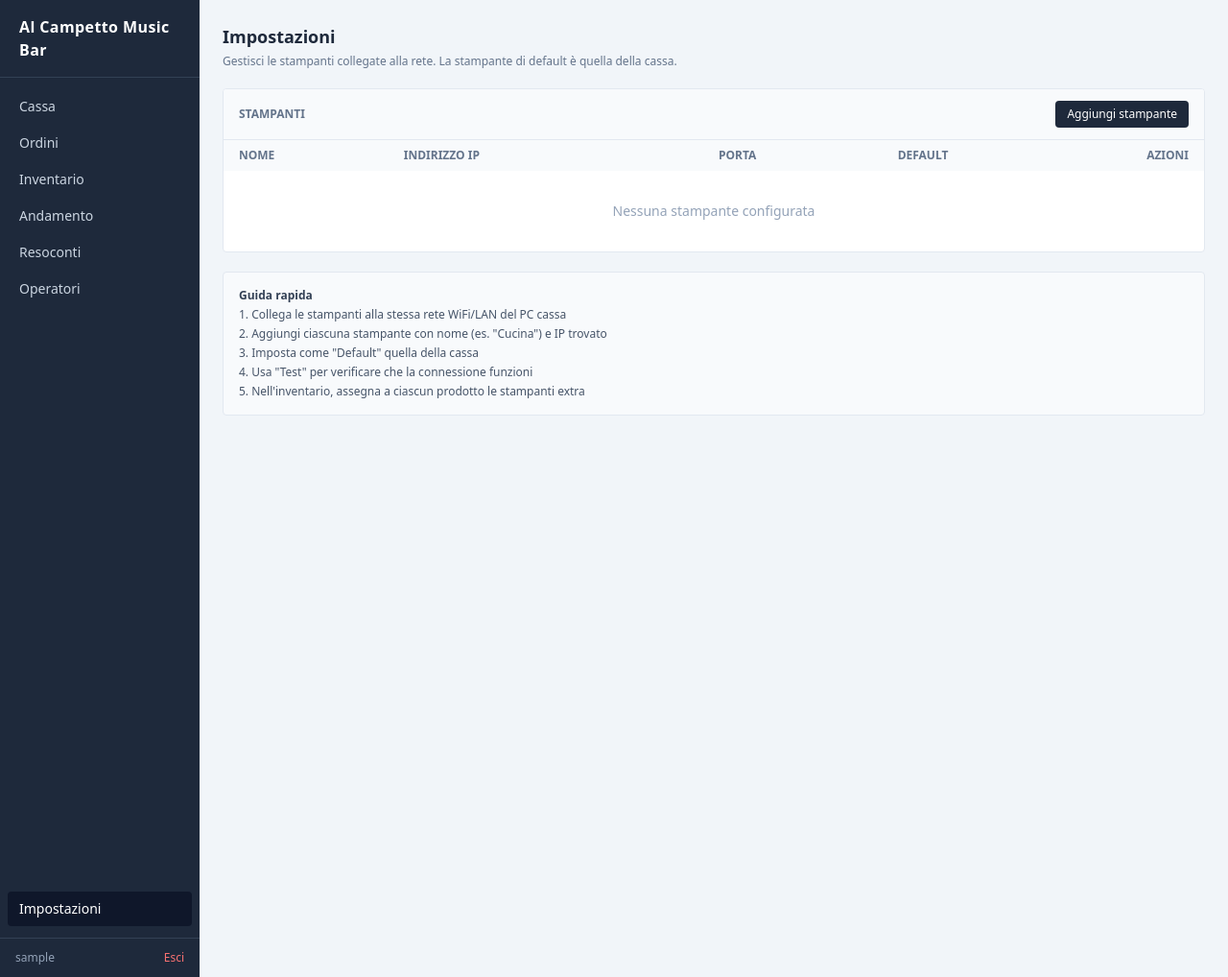
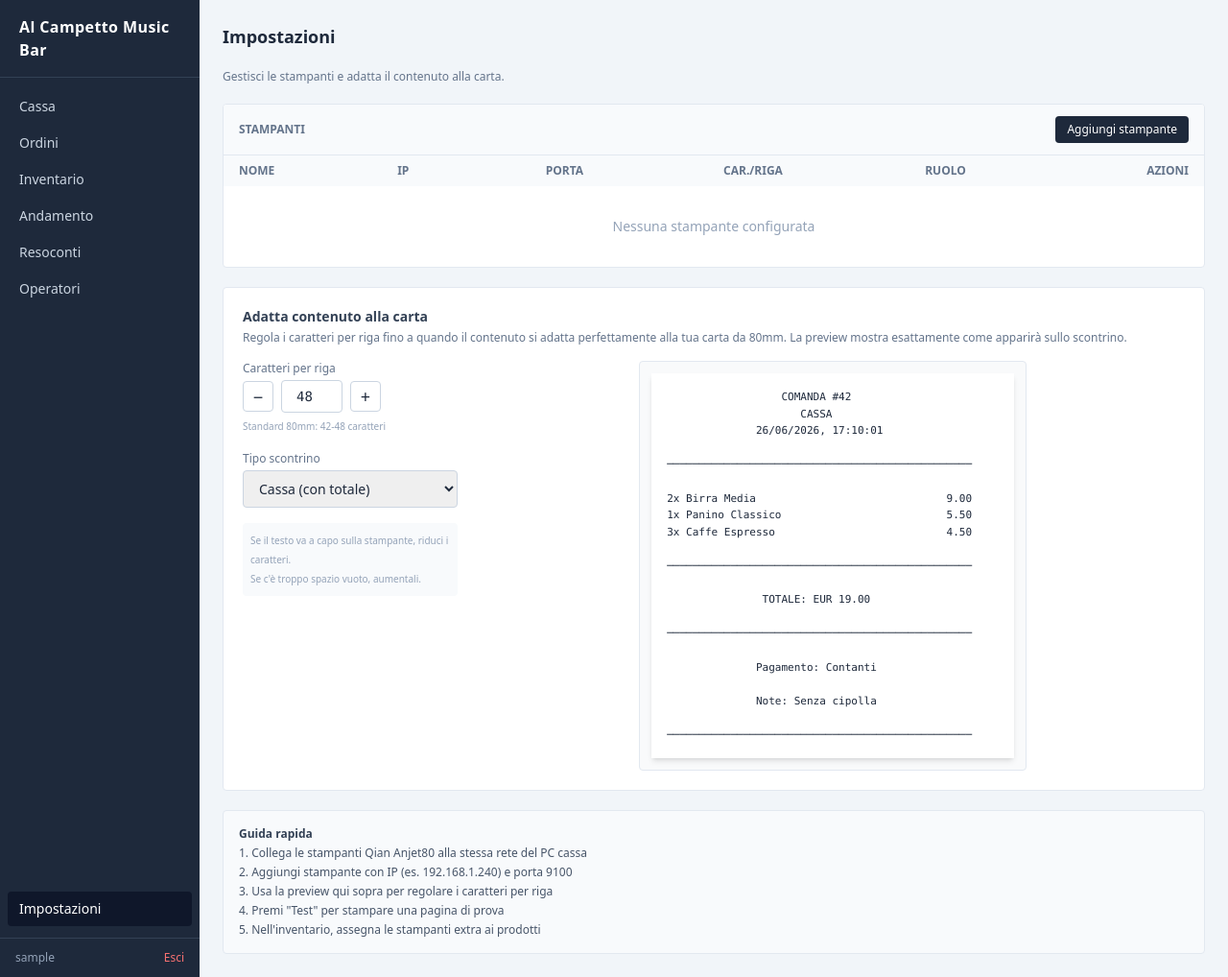
Before and after one commit to tictacguy/simple_bear_stand_management_system, a Django app: page /impostazioni/ in a window 1280 px wide. Shown: the whole page at 96% size. Run offline with Django 5.2, Linux system fonts and the light colour scheme; the visitor is signed in with stand-in values (Sample User, id 1); data that the repository does not hold is empty; some libraries are stand-ins or nearby versions.

Commit message:
printing preview

```diff
--- a/gestionale/cassa/models.py
+++ b/gestionale/cassa/models.py
@@ -7,6 +7,7 @@ class Printer(models.Model):
     ip_address = models.GenericIPAddressField()
     port = models.PositiveIntegerField(default=9100)
     is_default = models.BooleanField(default=False, help_text="Stampante cassa (default)")
+    paper_width_chars = models.PositiveIntegerField(default=48, help_text="Caratteri per riga (80mm = 48)")
 
     def __str__(self):
         return f"{self.name} ({self.ip_address}:{self.port})"
--- a/gestionale/cassa/templates/cassa/impostazioni.html
+++ b/gestionale/cassa/templates/cassa/impostazioni.html
@@ -2,12 +2,12 @@
 {% block title %}Impostazioni{% endblock %}
 
 {% block content %}
-<div class="p-6">
+<div class="p-6 space-y-5">
     <h1 class="text-lg font-semibold text-slate-800 mb-1">Impostazioni</h1>
-    <p class="text-xs text-slate-500 mb-5">Gestisci le stampanti collegate alla rete. La stampante di default è quella della cassa.</p>
+    <p class="text-xs text-slate-500">Gestisci le stampanti e adatta il contenuto alla carta.</p>
 
-    <!-- Stampanti configurate -->
-    <div class="bg-white rounded border border-slate-200 overflow-hidden mb-5">
+    <!-- Stampanti -->
+    <div class="bg-white rounded border border-slate-200 overflow-hidden">
         <div class="px-4 py-3 bg-slate-50 border-b border-slate-200 flex justify-between items-center">
             <span class="text-xs font-semibold text-slate-500 uppercase">Stampanti</span>
             <button onclick="openModal()" class="px-3 py-1.5 bg-slate-800 text-white rounded text-xs hover:bg-slate-900">Aggiungi stampante</button>
@@ -16,9 +16,10 @@
             <thead class="text-xs text-slate-500 uppercase bg-slate-50">
                 <tr>
                     <th class="px-4 py-2 text-left">Nome</th>
-                    <th class="px-4 py-2 text-left">Indirizzo IP</th>
+                    <th class="px-4 py-2 text-left">IP</th>
                     <th class="px-4 py-2 text-center">Porta</th>
-                    <th class="px-4 py-2 text-center">Default</th>
+                    <th class="px-4 py-2 text-center">Car./riga</th>
+                    <th class="px-4 py-2 text-center">Ruolo</th>
                     <th class="px-4 py-2 text-right">Azioni</th>
                 </tr>
             </thead>
@@ -26,32 +27,73 @@
                 {% for p in printers %}
                 <tr class="border-t border-slate-100 hover:bg-slate-50">
                     <td class="px-4 py-3 font-medium">{{ p.name }}</td>
-                    <td class="px-4 py-3 font-mono text-slate-600">{{ p.ip_address }}</td>
+                    <td class="px-4 py-3 font-mono text-slate-600 text-xs">{{ p.ip_address }}</td>
                     <td class="px-4 py-3 text-center text-slate-500">{{ p.port }}</td>
-                    <td class="px-4 py-3 text-center">{% if p.is_default %}<span class="text-green-600 font-semibold">Cassa</span>{% else %}—{% endif %}</td>
+                    <td class="px-4 py-3 text-center text-slate-500">{{ p.paper_width_chars }}</td>
+                    <td class="px-4 py-3 text-center">{% if p.is_default %}<span class="text-green-600 font-semibold text-xs">Cassa</span>{% else %}<span class="text-slate-400 text-xs">Extra</span>{% endif %}</td>
                     <td class="px-4 py-3 text-right space-x-2">
                         <button onclick="testPrinter(this, {{ p.id }})" class="text-blue-600 hover:text-blue-800 text-xs">Test</button>
                         <button class="text-slate-600 hover:text-slate-900 text-xs edit-btn"
                                 data-id="{{ p.id }}" data-name="{{ p.name }}" data-ip="{{ p.ip_address }}"
-                                data-port="{{ p.port }}" data-default="{{ p.is_default|yesno:'true,false' }}">Modifica</button>
+                                data-port="{{ p.port }}" data-default="{{ p.is_default|yesno:'true,false' }}"
+                                data-paper="{{ p.paper_width_chars }}">Modifica</button>
                         <button onclick="deletePrinter({{ p.id }})" class="text-red-600 hover:text-red-800 text-xs">Elimina</button>
                     </td>
                 </tr>
                 {% empty %}
-                <tr><td colspan="5" class="px-4 py-8 text-center text-slate-400">Nessuna stampante configurata</td></tr>
+                <tr><td colspan="6" class="px-4 py-8 text-center text-slate-400">Nessuna stampante configurata</td></tr>
                 {% endfor %}
             </tbody>
         </table>
     </div>
 
+    <!-- Layout stampa -->
+    <div class="bg-white rounded border border-slate-200 p-5">
+        <div class="text-sm font-semibold text-slate-700 mb-1">Adatta contenuto alla carta</div>
+        <p class="text-xs text-slate-500 mb-4">Regola i caratteri per riga fino a quando il contenuto si adatta perfettamente alla tua carta da 80mm. La preview mostra esattamente come apparirà sullo scontrino.</p>
+
+        <div class="flex gap-6 items-start">
+            <!-- Controlli -->
+            <div class="space-y-4 w-56 shrink-0">
+                <div>
+                    <label class="text-xs text-slate-500 block mb-1">Caratteri per riga</label>
+                    <div class="flex items-center gap-2">
+                        <button onclick="adjustWidth(-1)" class="w-8 h-8 border border-slate-300 rounded hover:bg-slate-100 text-lg">−</button>
+                        <input id="preview-width" type="number" value="48" min="20" max="64" onchange="updatePreview()" class="w-16 px-2 py-1.5 border border-slate-300 rounded text-center font-mono">
+                        <button onclick="adjustWidth(1)" class="w-8 h-8 border border-slate-300 rounded hover:bg-slate-100 text-lg">+</button>
+                    </div>
+                    <div class="text-[10px] text-slate-400 mt-1">Standard 80mm: 42-48 caratteri</div>
+                </div>
+                <div>
+                    <label class="text-xs text-slate-500 block mb-1">Tipo scontrino</label>
+                    <select id="preview-type" onchange="updatePreview()" class="w-full px-3 py-2 border border-slate-300 rounded text-sm">
+                        <option value="cassa">Cassa (con totale)</option>
+                        <option value="comanda">Comanda (cucina/bar)</option>
+                    </select>
+                </div>
+                <div class="text-[10px] text-slate-400 bg-slate-50 p-2 rounded">
+                    Se il testo va a capo sulla stampante, riduci i caratteri.<br>
+                    Se c'è troppo spazio vuoto, aumentali.
+                </div>
+            </div>
+
+            <!-- Preview -->
+            <div class="flex-1 flex justify-center">
+                <div class="bg-gray-50 p-3 rounded border border-slate-200">
+                    <div id="receipt-preview" class="bg-white shadow-md mx-auto p-4 font-mono text-[11px] leading-[1.6] whitespace-pre" style="min-height:320px"></div>
+                </div>
+            </div>
+        </div>
+    </div>
+
     <!-- Guida -->
-    <div class="mt-5 bg-slate-50 border border-slate-200 rounded p-4 text-xs text-slate-600 space-y-1">
+    <div class="bg-slate-50 border border-slate-200 rounded p-4 text-xs text-slate-600 space-y-1">
         <div class="font-semibold text-slate-700 mb-1">Guida rapida</div>
-        <div>1. Collega le stampanti alla stessa rete WiFi/LAN del PC cassa</div>
-        <div>2. Aggiungi ciascuna stampante con nome (es. "Cucina") e IP trovato</div>
-        <div>3. Imposta come "Default" quella della cassa</div>
-        <div>4. Usa "Test" per verificare che la connessione funzioni</div>
-        <div>5. Nell'inventario, assegna a ciascun prodotto le stampanti extra</div>
+        <div>1. Collega le stampanti Qian Anjet80 alla stessa rete del PC cassa</div>
+        <div>2. Aggiungi stampante con IP (es. 192.168.1.240) e porta 9100</div>
+        <div>3. Usa la preview qui sopra per regolare i caratteri per riga</div>
+        <div>4. Premi "Test" per stampare una pagina di prova</div>
+        <div>5. Nell'inventario, assegna le stampanti extra ai prodotti</div>
     </div>
 </div>
 
@@ -69,13 +111,19 @@
                 <label class="text-xs text-slate-500 block mb-1">Indirizzo IP</label>
                 <input id="f-ip" placeholder="192.168.1.240" class="w-full px-3 py-2 border border-slate-300 rounded font-mono focus:outline-none focus:border-slate-500">
             </div>
-            <div>
-                <label class="text-xs text-slate-500 block mb-1">Porta</label>
-                <input id="f-port" type="number" value="9100" class="w-full px-3 py-2 border border-slate-300 rounded focus:outline-none focus:border-slate-500">
+            <div class="grid grid-cols-2 gap-3">
+                <div>
+                    <label class="text-xs text-slate-500 block mb-1">Porta</label>
+                    <input id="f-port" type="number" value="9100" class="w-full px-3 py-2 border border-slate-300 rounded focus:outline-none focus:border-slate-500">
+                </div>
+                <div>
+                    <label class="text-xs text-slate-500 block mb-1">Caratteri/riga</label>
+                    <input id="f-paper" type="number" value="48" min="20" max="64" class="w-full px-3 py-2 border border-slate-300 rounded focus:outline-none focus:border-slate-500">
+                </div>
             </div>
             <label class="flex items-center gap-2 text-slate-600">
                 <input id="f-default" type="checkbox" class="rounded">
-                <span>Stampante cassa (default)</span>
+                <span>Stampante cassa (default — stampa totale)</span>
             </label>
         </div>
         <div class="flex gap-2 pt-2">
@@ -94,6 +142,7 @@ function openModal(ip) {
     document.getElementById('f-name').value = '';
     document.getElementById('f-ip').value = ip || '';
     document.getElementById('f-port').value = '9100';
+    document.getElementById('f-paper').value = '48';
     document.getElementById('f-default').checked = false;
     document.getElementById('modal').classList.remove('hidden');
 }
@@ -106,6 +155,7 @@ document.querySelectorAll('.edit-btn').forEach(btn => {
         document.getElementById('f-name').value = btn.dataset.name;
         document.getElementById('f-ip').value = btn.dataset.ip;
         document.getElementById('f-port').value = btn.dataset.port;
+        document.getElementById('f-paper').value = btn.dataset.paper;
         document.getElementById('f-default').checked = btn.dataset.default === 'true';
         document.getElementById('modal').classList.remove('hidden');
     });
@@ -117,6 +167,7 @@ async function savePrinter() {
         name: document.getElementById('f-name').value,
         ip_address: document.getElementById('f-ip').value,
         port: document.getElementById('f-port').value,
+        paper_width_chars: parseInt(document.getElementById('f-paper').value),
         is_default: document.getElementById('f-default').checked,
     };
     await fetch('{% url "cassa:printer_save" %}', {
@@ -158,61 +209,68 @@ async function testPrinter(btn, id) {
     }
 }
 
-async function scanNetwork() {
-    const btn = document.getElementById('scan-btn');
-    const status = document.getElementById('scan-status');
-    const statusText = document.getElementById('scan-status-text');
-    const progress = document.getElementById('scan-progress');
-    const results = document.getElementById('scan-results');
+// Preview
+function adjustWidth(delta) {
+    const input = document.getElementById('preview-width');
+    input.value = Math.max(20, Math.min(64, parseInt(input.value) + delta));
+    updatePreview();
+}
 
-    btn.disabled = true;
-    btn.textContent = 'Scansione...';
-    btn.classList.add('opacity-50');
-    status.classList.remove('hidden');
-    results.classList.add('hidden');
+function updatePreview() {
+    const w = parseInt(document.getElementById('preview-width').value);
+    const type = document.getElementById('preview-type').value;
+    const sep = '\u2500'.repeat(w);
+    const now = new Date().toLocaleString('it-IT');
 
-    // Simula progresso durante l'attesa
-    let pct = 0;
-    const interval = setInterval(() => {
-        pct = Math.min(pct + Math.random() * 8, 90);
-        progress.style.width = pct + '%';
-        statusText.textContent = `Scansione in corso... ${Math.round(pct)}%`;
-    }, 300);
+    let lines = [];
+    lines.push(center('COMANDA #42', w));
+    lines.push(center(type === 'cassa' ? 'CASSA' : 'CUCINA', w));
+    lines.push(center(now, w));
+    lines.push('');
+    lines.push(sep);
+    lines.push('');
 
-    try {
-        const res = await fetch('{% url "cassa:network_scan" %}');
-        const data = await res.json();
+    if (type === 'cassa') {
+        lines.push(padLine('2x Birra Media', '9.00', w));
+        lines.push(padLine('1x Panino Classico', '5.50', w));
+        lines.push(padLine('3x Caffe Espresso', '4.50', w));
+        lines.push('');
+        lines.push(sep);
+        lines.push('');
+        lines.push(center('TOTALE: EUR 19.00', w));
+        lines.push('');
+        lines.push(sep);
+        lines.push('');
+        lines.push(center('Pagamento: Contanti', w));
+    } else {
+        lines.push('  2x Birra Media');
+        lines.push('  1x Panino Classico');
+        lines.push('  3x Caffe Espresso');
+        lines.push('');
+        lines.push(sep);
+    }
+    lines.push('');
+    lines.push(center('Note: Senza cipolla', w));
+    lines.push('');
+    lines.push(sep);
 
-        clearInterval(interval);
-        progress.style.width = '100%';
-        statusText.textContent = `Completata — subnet ${data.subnet}.x (il tuo IP: ${data.local_ip})`;
+    const el = document.getElementById('receipt-preview');
+    el.textContent = lines.join('\n');
+    // Larghezza proporzionale ai caratteri (monospace ~7.2px per char a 11px font)
+    el.style.width = (w * 7.2 + 32) + 'px';
+}
 
-        setTimeout(() => status.classList.add('hidden'), 2000);
+function center(text, w) {
+    if (text.length >= w) return text;
+    const pad = Math.floor((w - text.length) / 2);
+    return ' '.repeat(pad) + text;
+}
 
-        const list = document.getElementById('scan-list');
-        results.classList.remove('hidden');
+function padLine(left, right, w) {
+    const space = Math.max(1, w - left.length - right.length);
+    return left + ' '.repeat(space) + right;
+}
 
-        if (!data.devices.length) {
-            list.innerHTML = '<div class="text-slate-400 text-xs py-2">Nessun dispositivo trovato</div>';
-        } else {
-            list.innerHTML = data.devices.map(d => `
-                <div class="flex items-center justify-between p-2 bg-slate-50 rounded border border-slate-200">
-                    <div class="flex items-center gap-2">
-                        <span class="font-mono text-xs">${d.ip}</span>
-                        ${d.printer ? '<span class="text-[9px] bg-green-100 text-green-700 px-1.5 py-0.5 rounded">Porta 9100</span>' : '<span class="text-[9px] bg-slate-100 text-slate-500 px-1.5 py-0.5 rounded">Dispositivo</span>'}
-                    </div>
-                    <button onclick="openModal('${d.ip}')" class="px-2 py-1 bg-slate-800 text-white rounded text-[10px] hover:bg-slate-900">Aggiungi</button>
-                </div>
-            `).join('');
-        }
-    } catch(e) {
-        clearInterval(interval);
-        statusText.textContent = 'Errore durante la scansione';
-    } finally {
-        btn.disabled = false;
-        btn.textContent = 'Scansiona rete';
-        btn.classList.remove('opacity-50');
-    }
-}
+updatePreview();
 </script>
 {% endblock %}
--- a/gestionale/cassa/views.py
+++ b/gestionale/cassa/views.py
@@ -155,6 +155,10 @@ def _send_to_printer(printer, order, items, note, dest_label):
         NORMAL = GS + b'\x21\x00'
         CUT = GS + b'\x56\x00'
 
+        # Larghezza caratteri (default 32 per 58mm, 48 per 80mm)
+        line_width = printer.paper_width_chars
+        separator = ("-" * line_width + "\n").encode()
+
         data = bytearray()
         data += INIT
         data += CENTER
@@ -166,15 +170,39 @@ def _send_to_printer(printer, order, items, note, dest_label):
         data += f"{tz.localtime(order.created_at).strftime('%d/%m/%Y %H:%M')}\n".encode()
         data += b'\n'
         data += LEFT
-        data += b'--------------------------------\n'
+        data += separator
         data += BOLD_ON
         for item in items:
-            data += f"{item.quantity}x {item.product_name}\n".encode()
+            line = f"{item.quantity}x {item.product_name}"
+            if printer.is_default:
+                price_str = f"{float(item.price * item.quantity):.2f}"
+                padding = line_width - len(line) - len(price_str)
+                if padding > 0:
+                    line += " " * padding + price_str
+                else:
+                    line += " " + price_str
+            data += (line + "\n").encode()
         data += BOLD_OFF
-        data += b'--------------------------------\n'
+        data += separator
+        # Totale solo su stampante cassa
+        if printer.is_default:
+            if order.discount_percent > 0:
+                data += CENTER
+                data += f"Sconto: {order.discount_percent}%\n".encode()
+            data += CENTER
+            data += BOLD_ON
+            data += DOUBLE_H
+            total_line = f"TOTALE: EUR {float(order.total):.2f}"
+            data += (total_line + "\n").encode()
+            data += NORMAL
+            data += BOLD_OFF
+            data += separator
+            data += CENTER
+            data += f"Pagamento: {order.get_payment_method_display()}\n".encode()
+            data += LEFT
         if note:
             data += f"Note: {note}\n".encode()
-            data += b'--------------------------------\n'
+            data += separator
         data += b'\n\n\n'
         data += CUT
 
@@ -535,12 +563,14 @@ def printer_save(request):
         p.name = data["name"]
         p.ip_address = data["ip_address"]
         p.port = int(data.get("port", 9100))
+        p.paper_width_chars = int(data.get("paper_width_chars", 32))
         p.is_default = data.get("is_default", False)
         p.save()
     else:
         p = Printer.objects.create(
             name=data["name"], ip_address=data["ip_address"],
-            port=int(data.get("port", 9100)), is_default=data.get("is_default", False)
+            port=int(data.get("port", 9100)), is_default=data.get("is_default", False),
+            paper_width_chars=int(data.get("paper_width_chars", 32))
         )
     return JsonResponse({"id": p.pk})
 
```
Also changed, not shown: gestionale/cassa/migrations/0008_printer_paper_width_chars.py (added), gestionale/cassa/migrations/0009_alter_printer_paper_width_chars.py (added), gestionale/cassa/migrations/0010_alter_printer_paper_width_chars.py (added).
